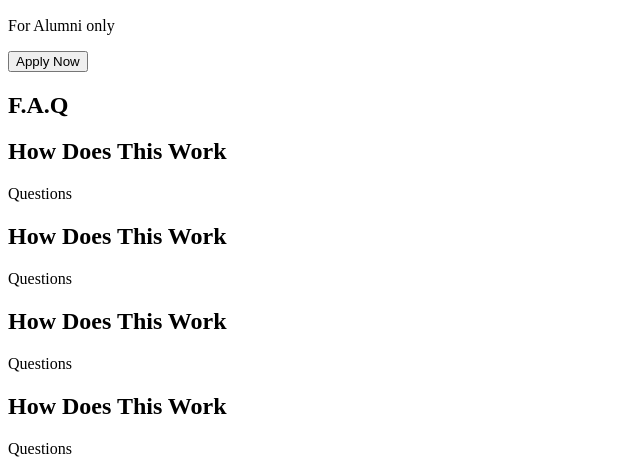
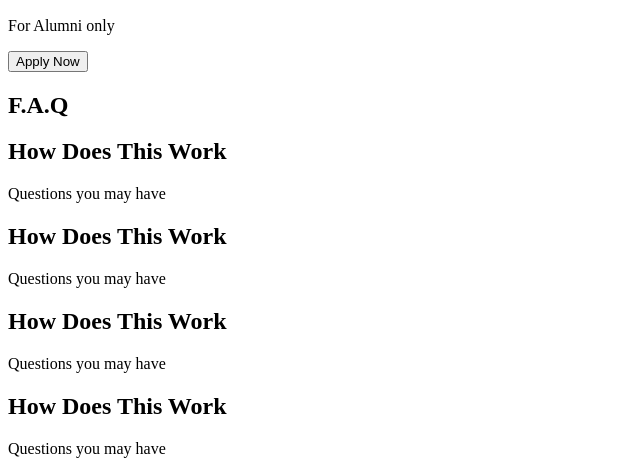
Before and after one commit to winnie54/alx_html_css, a plain HTML site: page html_advanced/index.html in a window 1280 px wide. Shown: the part 2503-2974 px from the top of the page, without its empty margins (0-640 px from the left). Drawn offline with Linux system fonts and the light colour scheme; files whose address does not match are found by name.

Commit message:
Implementation Of a Webpage From Scratch

```diff
--- a/html_advanced/index.html
+++ b/html_advanced/index.html
@@ -153,19 +153,19 @@
                         <div>
                             <div>
                                 <h2>How Does This Work</h2>
-                                <p>Questions</p>
+                                <p>Questions you may have</p>
                             </div>
                             <div>
                                 <h2>How Does This Work</h2>
-                                <p>Questions</p>
+                                <p>Questions you may have</p>
                             </div>
                             <div>
                                 <h2>How Does This Work</h2>
-                                <p>Questions</p>
+                                <p>Questions you may have</p>
                             </div>
                             <div>
                                 <h2>How Does This Work</h2>
-                                <p>Questions</p>
+                                <p>Questions you may have</p>
                             </div>
                         </div>
                 </section>
```
